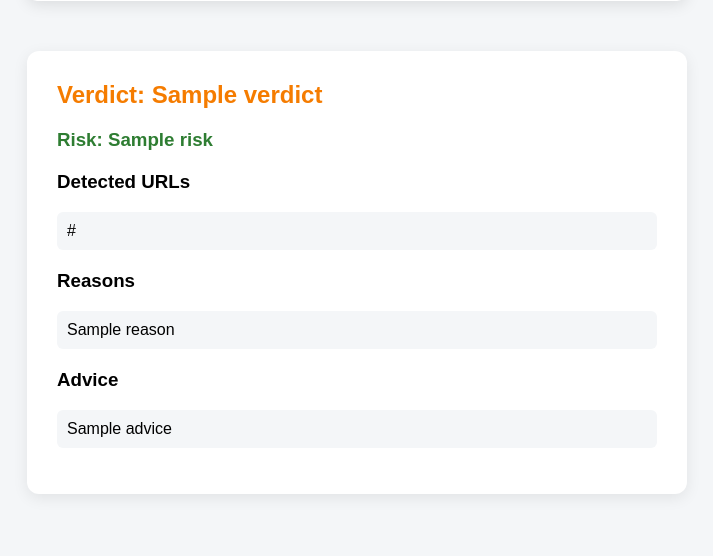
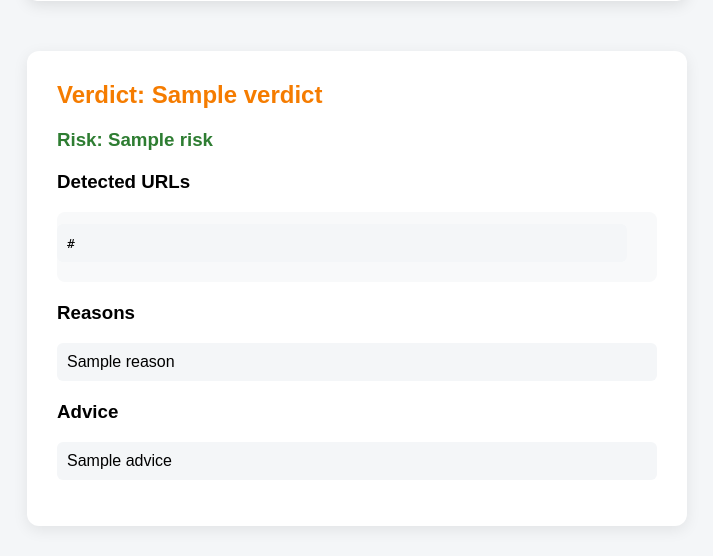
Before and after one commit to delin19/AI-SCAM-ANALYZER, a Flask app: template templates/index.html in a window 1280 px wide. Shown: the part 403-959 px from the top of the page, without its empty margins (283-996 px from the left). Before the commit the page ends 898 px from the top, so only its background shows below. Run offline with Flask 3, Linux system fonts and the light colour scheme; the template is opened without the code that fills it: most values are stand-ins (such as "Sample title", 1, 10 or a date in 2020).

Commit message:
Improve URL result display

```diff
--- a/static/style.css
+++ b/static/style.css
@@ -117,3 +117,17 @@ button {
     border-radius: 6px;
     text-align: center;
 }
+
+.detected-urls {
+    background: #f8f9fa;
+    border-radius: 8px;
+    padding: 12px 30px;
+}
+
+.detected-urls li {
+    margin-bottom: 8px;
+}
+
+.detected-urls code {
+    word-break: break-all;
+}
--- a/templates/index.html
+++ b/templates/index.html
@@ -67,14 +67,13 @@
         ">
             Risk: {{ result.risk }}
         </h3>
-
-        {% if result.urls %}
+{% if result.urls %}
     <h3>Detected URLs</h3>
 
-    <ul>
+    <ul class="detected-urls">
         {% for url in result.urls %}
             <li>
-                {{ url }}
+                <code>{{ url }}</code>
             </li>
         {% endfor %}
     </ul>
```
